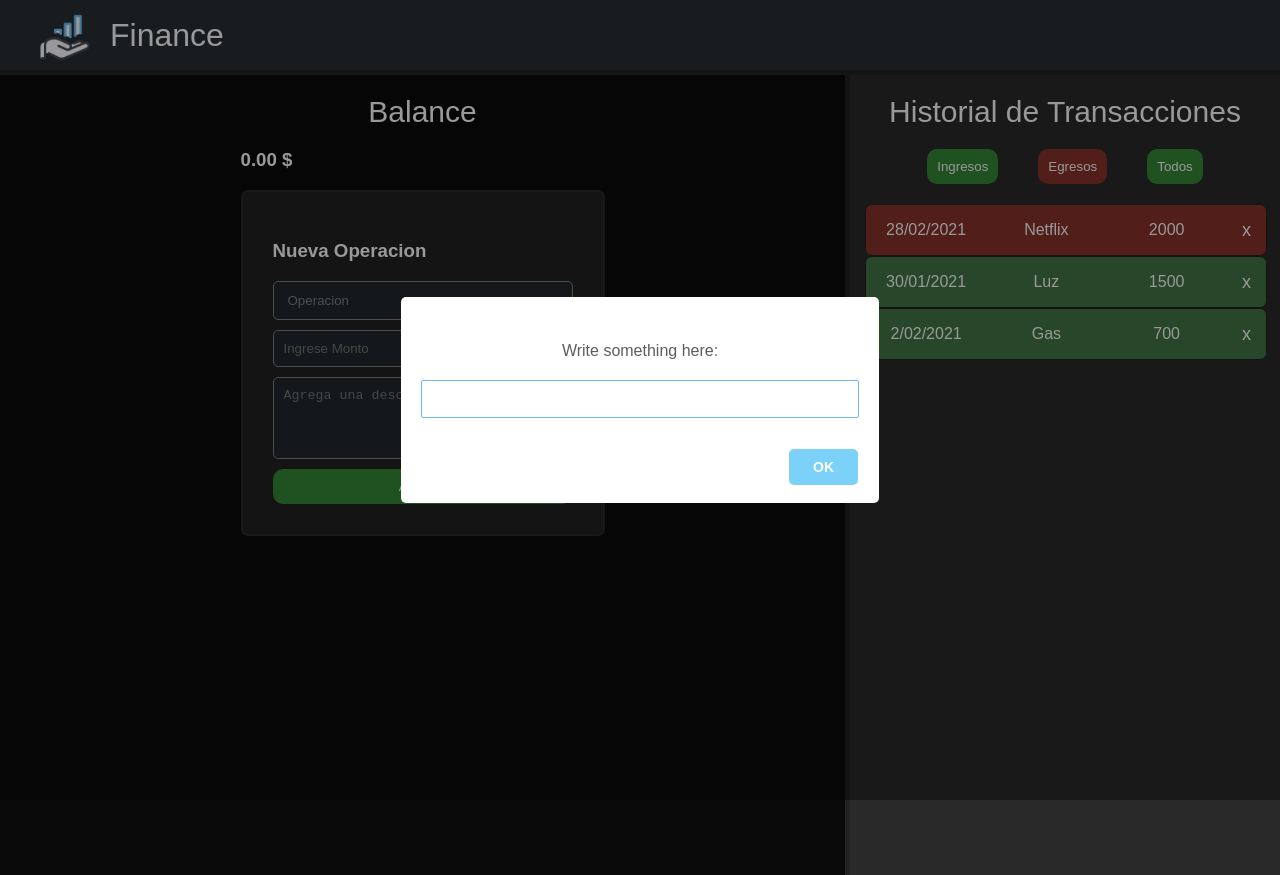
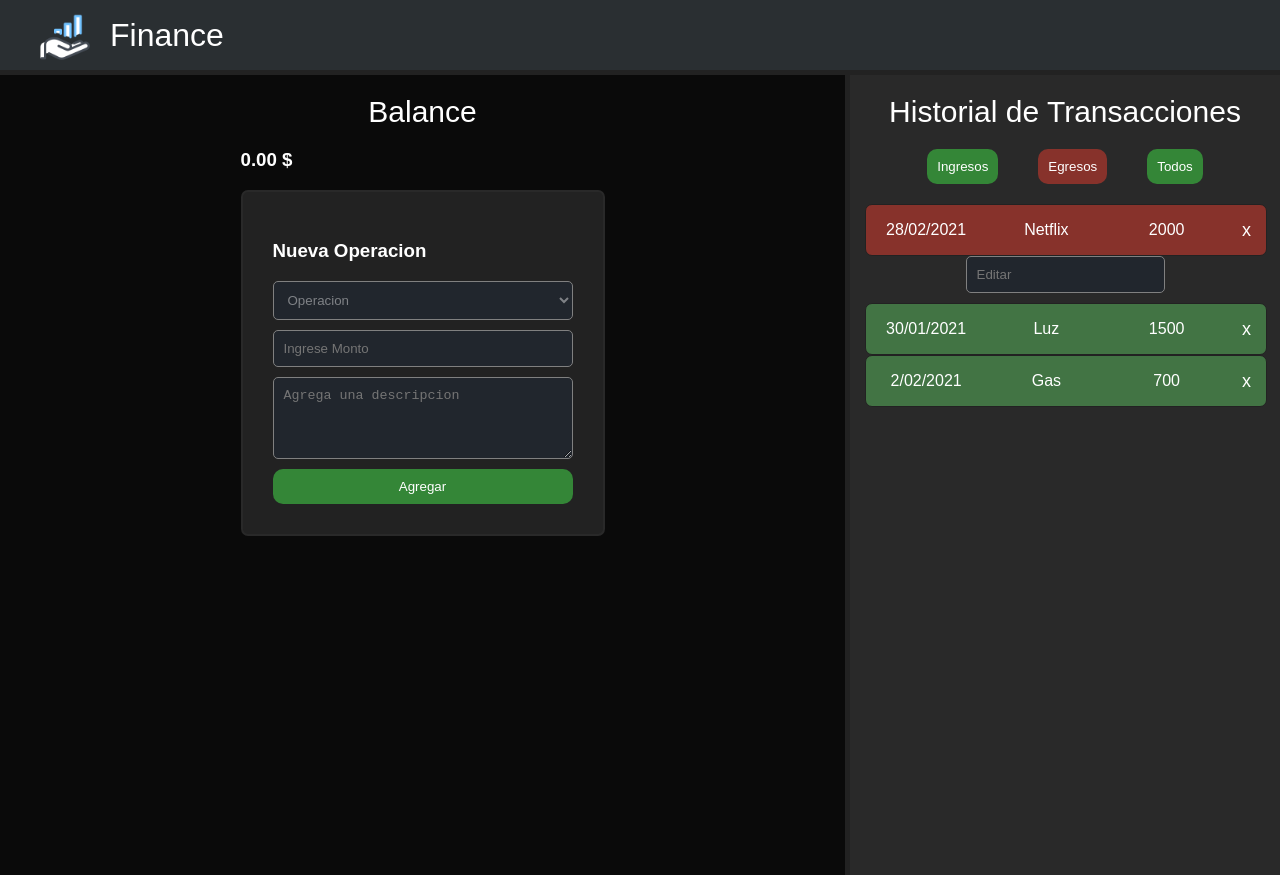
Before and after one commit to Judiazp/administration-app, a React (Create React App) app: page /board in a window 1280 px wide. Both pictures are taken after a click on the element "Netflix". Built offline with nearby package versions, Linux system fonts and the light colour scheme.

Commit message:
agregando la opcion para editar el monto y la descripcion de la transaccion

```diff
--- a/src/components/organisms/transaction/Transaction.css
+++ b/src/components/organisms/transaction/Transaction.css
@@ -40,3 +40,12 @@
     display: block;
     transform: rotate3d(1, 2.0, 3.0, 360deg);
 }
+
+.formEdit {
+    text-align: center;
+    display: none;
+}
+
+.formEditOpen {
+    display: block;
+}
--- a/src/components/organisms/transaction/Transaction.js
+++ b/src/components/organisms/transaction/Transaction.js
@@ -1,10 +1,16 @@
-import React from 'react';
+import React, { useState } from 'react';
 import './Transaction.css';
 
 const Transaction = (props) => {
 
     const { trans, deleteRecord, updateRecord } = props;
     let style;
+    const [editData, setEditData] = useState({
+        trans: {
+            operation: '',
+            amount: ''
+        }
+    })
 
     if (trans.operation === 'Ingreso'){
         style = {
@@ -20,23 +26,36 @@ const Transaction = (props) => {
         deleteRecord(trans.id);
     }
 
-    const update = () => {
-        updateRecord(trans.id, trans.amount, trans.description)
+    const formDisplay = () => {
+        const inptEdit = document.querySelector('.formEdit');
+        inptEdit.classList.toggle('formEditOpen');
+    }
+
+    const update = (event) => {
+        event.preventDefault()
+        const data = event.target.name;
+        console.log(data)
+        updateRecord(trans.id)
     }
 
     return (
-        <article className="transaction" style= { style } >
+        <div >
+            <article className="transaction" style= { style }>
                 <p>{ trans.date }</p>
-            <p name = "description" title = "Editar" className = "edit" onClick = { update }>
+                <p name = "description" title = "Editar" className = "edit" onClick = { formDisplay }>
                     { trans.description }
                 </p>
-            <p name = "monto" title = "Editar" className = "edit" onClick = { update }>
+                <p name = "monto" title = "Editar" className = "edit" onClick = { formDisplay }>
                     { trans.amount }
                 </p>
                 <button className = 'btn' title = "Eliminar" onClick = { onClick }>
                     x
                 </button>
             </article>
+            <form className = "formEdit" onSubmit = { update } >
+                <input className = "input" type = "text" placeholder = "Editar" onChange = "" />
+            </form>
+        </div>
     )
 }
 
```
Lines whose indentation alone changed are shown as unchanged.
